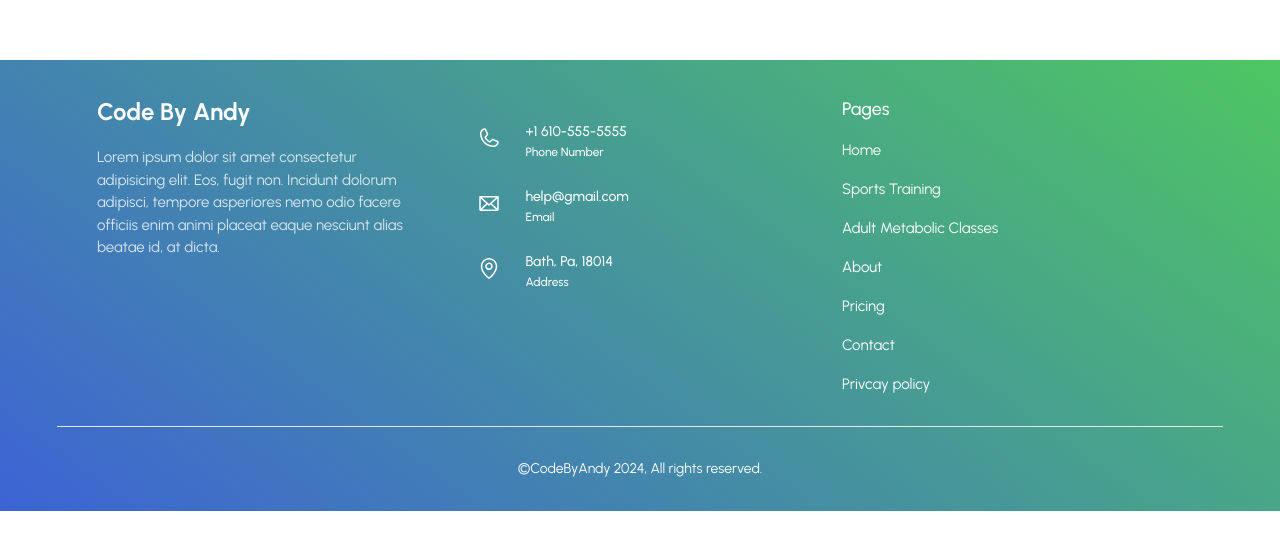
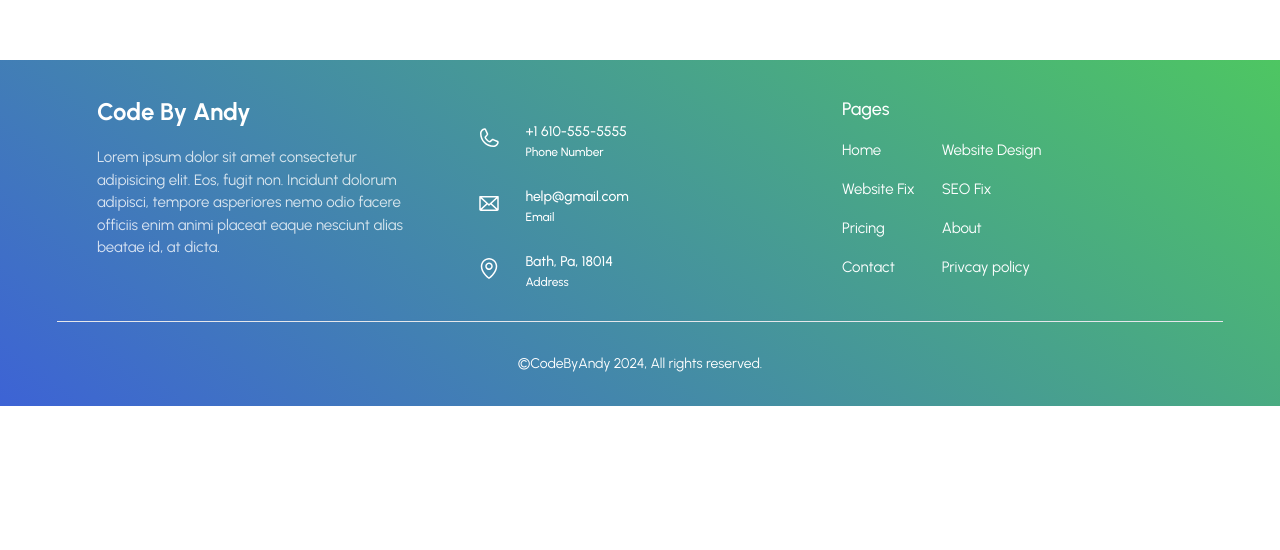
Before and after one commit to ajmeier29/meier-web-design, a Next.js app: page /Contact in a window 1280 px wide. Shown: the part 116-666 px from the top of the page. Built offline with nearby package versions, Linux system fonts and the light colour scheme; no server answers.

Commit message:
fixed footer

```diff
--- a/src/components/Footer.tsx
+++ b/src/components/Footer.tsx
@@ -86,21 +86,25 @@ export default function Footer() {
                                 <div className="">
                                     <p className="text-deutziawhite font-inter text-[18px] font-medium leading-normal">Pages</p>
                                     <ul>
+                                        <div className='grid grid-cols-2'>
                                             <li className="mt-[15px]"><a
                                                 className="text-deutziawhite hover:text-deutziawhite/80 font-inter text-[15px] font-normal hover:font-semibold"
                                                 href="/">Home</a></li>
                                             <li className="mt-[15px]"><a
                                                 className="text-deutziawhite hover:text-deutziawhite/80 font-inter text-[15px] font-normal hover:font-semibold"
-                                            href="#">Sports Training</a></li>
+                                                href="#">Website Design</a></li>
                                             <li className="mt-[15px]"><a
                                                 className="text-deutziawhite hover:text-deutziawhite/80 font-inter text-[15px] font-normal hover:font-semibold"
-                                            href="#">Adult Metabolic Classes</a></li>
+                                                href="#">Website Fix</a></li>
+                                            <li className="mt-[15px]"><a
+                                                className="text-deutziawhite hover:text-deutziawhite/80 font-inter text-[15px] font-normal hover:font-semibold"
+                                                href="#">SEO Fix</a></li>
+                                            <li className="mt-[15px]"><a
+                                                className="text-deutziawhite hover:text-deutziawhite/80 font-inter text-[15px] font-normal hover:font-semibold"
+                                                href="#">Pricing</a></li>
                                             <li className="mt-[15px]"><a
                                                 className="text-deutziawhite hover:text-deutziawhite/80 font-inter text-[15px] font-normal hover:font-semibold"
                                                 href="#">About</a></li>
-                                        <li className="mt-[15px]"><a
-                                            className="text-deutziawhite hover:text-deutziawhite/80 font-inter text-[15px] font-normal hover:font-semibold"
-                                            href="#">Pricing</a></li>
                                             <li className="mt-[15px]"><Link
                                                 onClick={(e) => {
                                                     if (document) {
@@ -113,6 +117,7 @@ export default function Footer() {
                                             <li className="mt-[15px]"><Link
                                                 className="text-deutziawhite hover:text-deutziawhite/80 font-inter text-[15px] font-normal hover:font-semibold"
                                                 href="/privacy-policy">Privcay policy</Link></li>
+                                        </div>
                                     </ul>
                                 </div>
                                 {/* <div className="mt-6 flex flex-col gap-4 sm:mt-0">
```
Lines whose indentation alone changed are shown as unchanged.
